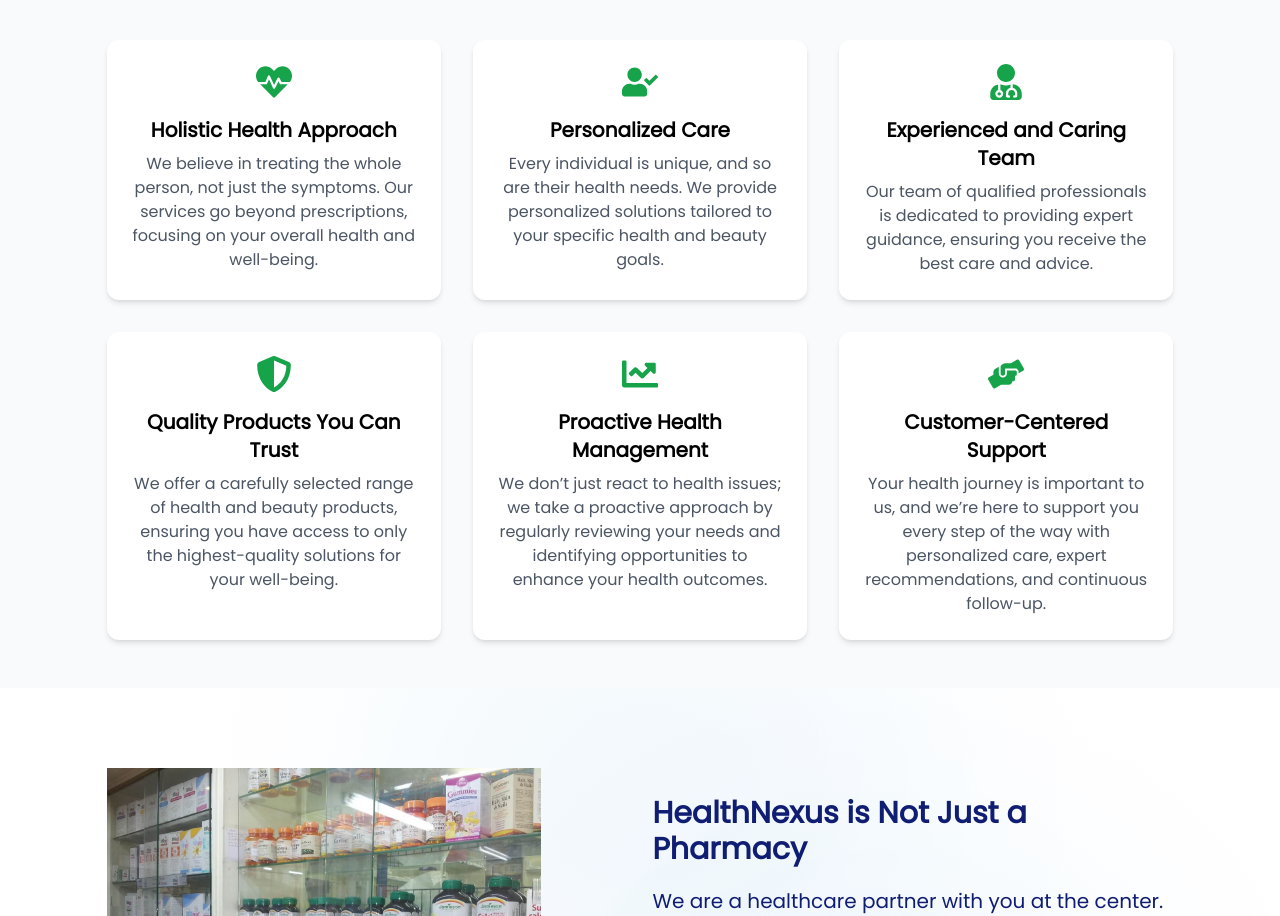
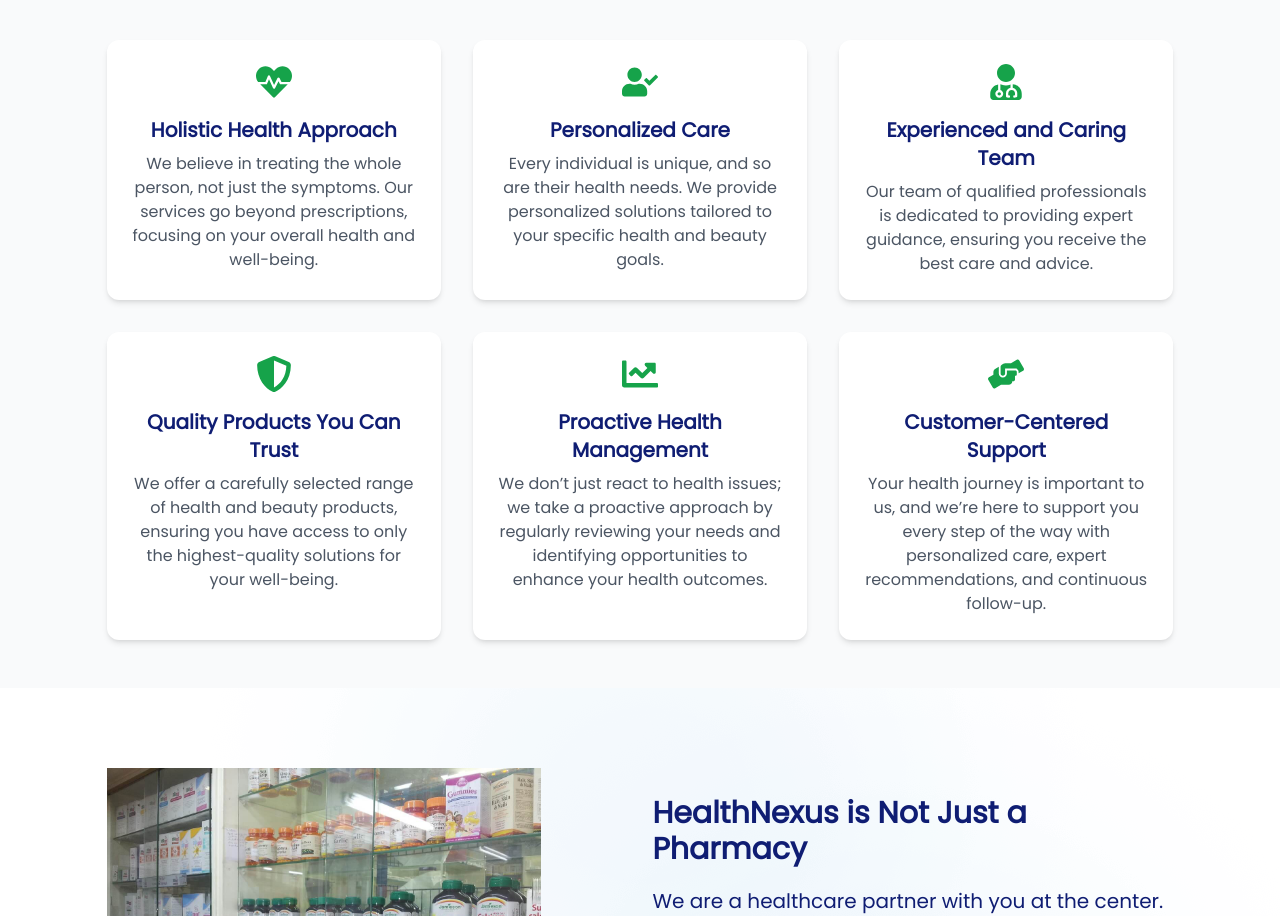
Before and after one commit to paixtechdom/healthnexuspharmacy, a React (Vite) app: page / in a window 1280 px wide. Shown: the part 2848-3764 px from the top of the page. Built offline with nearby package versions, Linux system fonts and the light colour scheme; a web font is replaced by a local one.

Commit message:
updated text-color of why choose us list secction"

```diff
--- a/src/pages/home/sections/Dream.tsx
+++ b/src/pages/home/sections/Dream.tsx
@@ -61,7 +61,7 @@ export const Dream = () => {
                         className="p-6 bg-white rounded-xl shadow-md hover:shadow-lg transition"
                     >
                         <div className="flex justify-center mb-4">{item.icon}</div>
-                        <h3 className="text-xl font-semibold mb-2 text-center">
+                        <h3 className="text-xl font-semibold mb-2 text-center text-primary">
                         {item.title}
                         </h3>
                         <p className="text-gray-600 text-center">{item.desc}</p>
```
